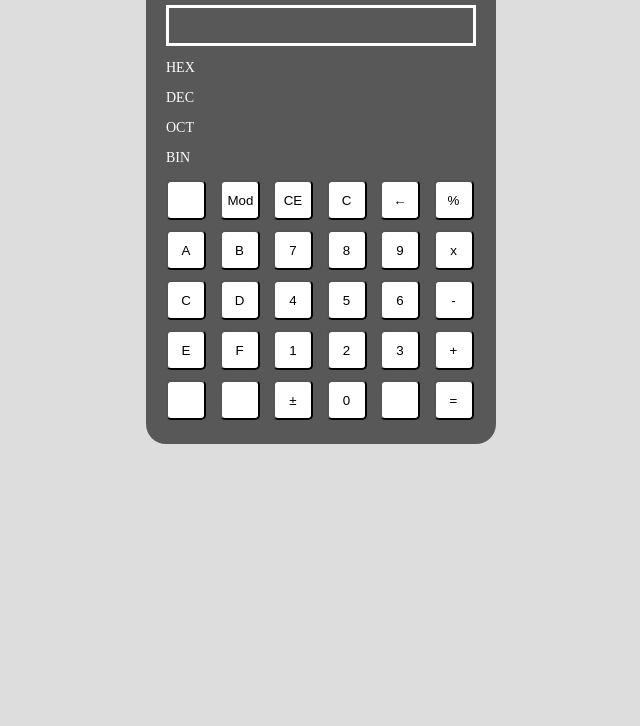
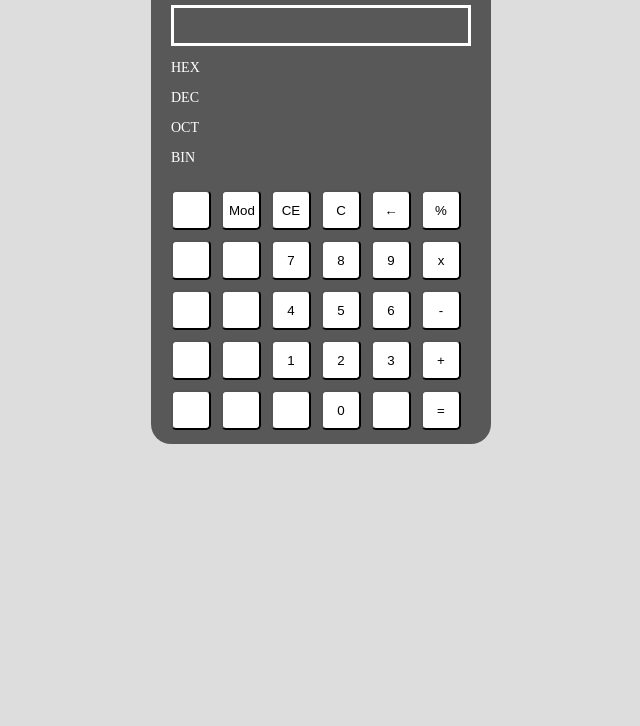
Before and after one commit to d141011/HW1, a plain HTML site: page calculator.html in a window 1280 px wide. Shown: the part 74-800 px from the top of the page, without its empty margins (319-959 px from the left). Drawn offline with Linux system fonts and the light colour scheme.

Commit message:
20161101

```diff
--- a/calculator.html
+++ b/calculator.html
@@ -21,7 +21,7 @@ Calculator
 <p>BIN <span id="bin"></span></p>
 </div>
 <div class="row">
-<button class="press">&nbsp;</button>
+<button class="press"></button>
 <button class="press">Mod</button>
 <button class="press">CE</button>
 <button class="press">C</button>
@@ -29,45 +29,47 @@ Calculator
 <button class="press" value="%">%</button>
 </div>
 <div class="row">
-<button class="press">A</button>
-<button class="press">B</button>
+<button class="press"></button>
+<button class="press"></button>
 <button class="press" value="7">7</button>
 <button class="press" value="8">8</button>
 <button class="press" value="9">9</button>
 <button class="press" value="*">x</button>
 </div>
 <div class="row">
-<button class="press">C</button>
-<button class="press">D</button>
+<button class="press"></button>
+<button class="press"></button>
 <button class="press" value="4">4</button>
 <button class="press" value="5">5</button>
 <button class="press" value="6">6</button>
 <button class="press" value="-">-</button>
 </div>
 <div class="row">
-<button class="press">E</button>
-<button class="press">F</button>
+<button class="press"></button>
+<button class="press"></button>
 <button class="press" value="1">1</button>
 <button class="press" value="2">2</button>
 <button class="press" value="3">3</button>
 <button class="press" value="+">+</button>
 </div>
 <div class="row">
-<button class="press">&nbsp;</button>
-<button class="press">&nbsp;</button>
-<button class="press">±</button>
+<button class="press"></button>
+<button class="press"></button>
+<button class="press"></button>
 <button class="press" value="0">0</button>
-<button class="press">&nbsp;</button>
-<button class="press" value="=">=</button>
+<button class="press"></button>
+<button class="press" onclick="calculate();">=</button>
 </div>
 </div>
 <script>
 var keys = document.querySelectorAll('.press');
+
 for(var i=0;i<keys.length;i++){
 	keys[i].onclick=function(e){
 		var value=this.value;
 		var display=document.querySelector('#area');
 		var displayValue=display.innerHTML;
+		if(displayValue.length<=13)
 		display.innerHTML+=value;
 	}
 }
--- a/css/style.css
+++ b/css/style.css
@@ -6,7 +6,7 @@ body{
 
 .wrapper{
 	height: 470px;
-    width: 310px;
+    width: 300px;
 	 background-color:rgba(0, 0, 0,0.6);
     margin: 0 auto; /* to make the div center align to the browser */
     padding: 20px;
@@ -26,6 +26,7 @@ body{
 	color:#fff;
 	text-align:right;
 	height:15px;
+	overflow:hidden;
 }
 
 .convert{
@@ -34,12 +35,14 @@ body{
 
 .row{
 	margin-top:10px;
-	margin-right:-10px;
 }
 
 .press{
+	float:left;
+	position:relative;
 	height:40px;
 	width:40px;
+	margin-top:10px;
 	margin-right:10px;
 	border-radius:5px;
 	background-color:#fff;
```
